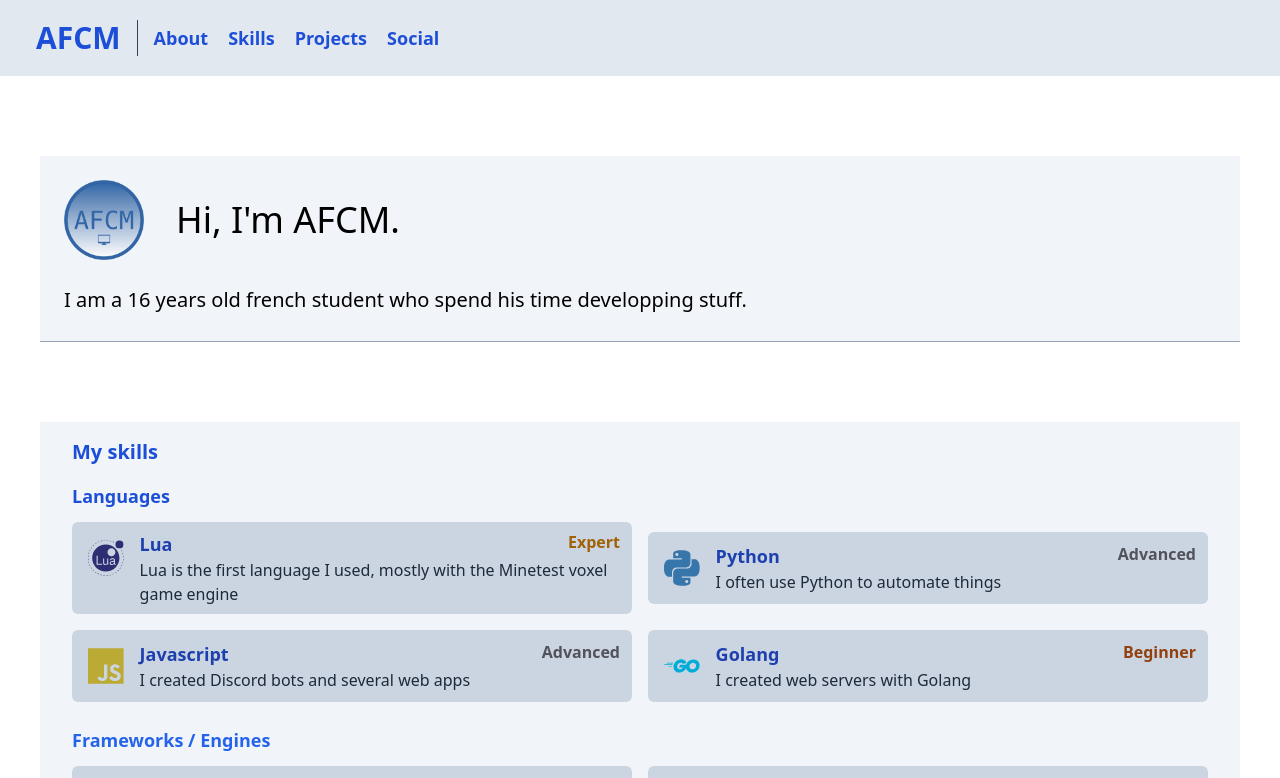
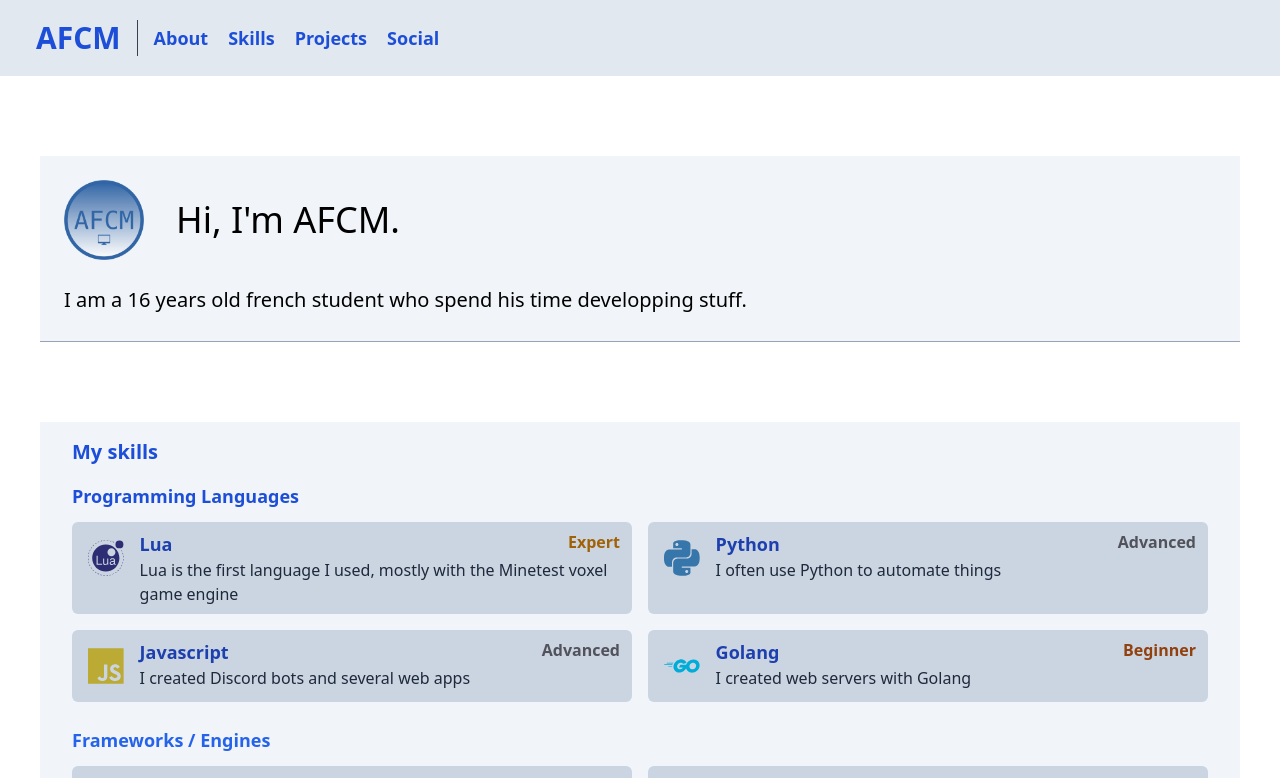
Before and after one commit to AFCMS/AFCMS.github.io, a React (Vite) app: page / in a window 1280 px wide. Shown: the top 778 px of the page. Built offline with nearby package versions, Linux system fonts and the light colour scheme.

Commit message:
Fix skill section grid item size

```diff
--- a/src/components/SkillItem/index.tsx
+++ b/src/components/SkillItem/index.tsx
@@ -19,7 +19,7 @@ const SkillItem = (props: {
 		<div className="skill-item">
 			<Icon className="m-2 inline h-10 w-10" style={{ color: props.color }} />
 
-			<div className="flex w-full flex-col justify-center">
+			<div className="flex w-full flex-col">
 				<div className="flex w-full flex-row place-content-between">
 					<h3 className="text-lg text-blue-800">{props.name}</h3>
 					{(() => {
--- a/src/components/SkillsSection/index.tsx
+++ b/src/components/SkillsSection/index.tsx
@@ -18,8 +18,8 @@ const SkillsSection = () => {
 		<Section id="skills">
 			<div className="w-full px-6 pt-2 pb-6">
 				<h1 className="font-bold text-blue-700">My skills</h1>
-				<h2 className="font-bold text-blue-700">Languages</h2>
-				<div className="row-auto grid w-full grid-cols-1 items-center gap-4 p-2 md:grid-cols-2">
+				<h2 className="font-bold text-blue-700">Programming Languages</h2>
+				<div className="grid w-full auto-rows-max grid-cols-1 gap-4 p-2 md:grid-cols-2">
 					<SkillItem
 						name="Lua"
 						icon={SiLua}
```
